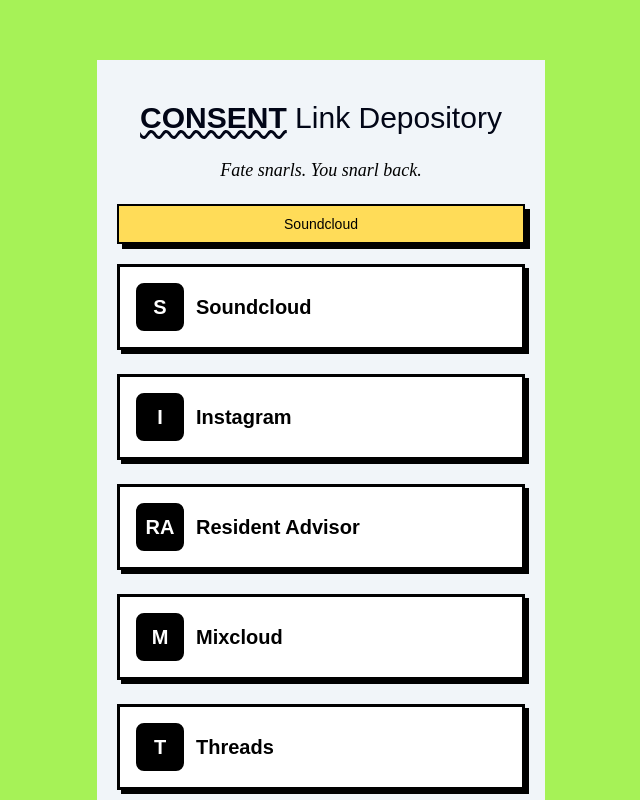
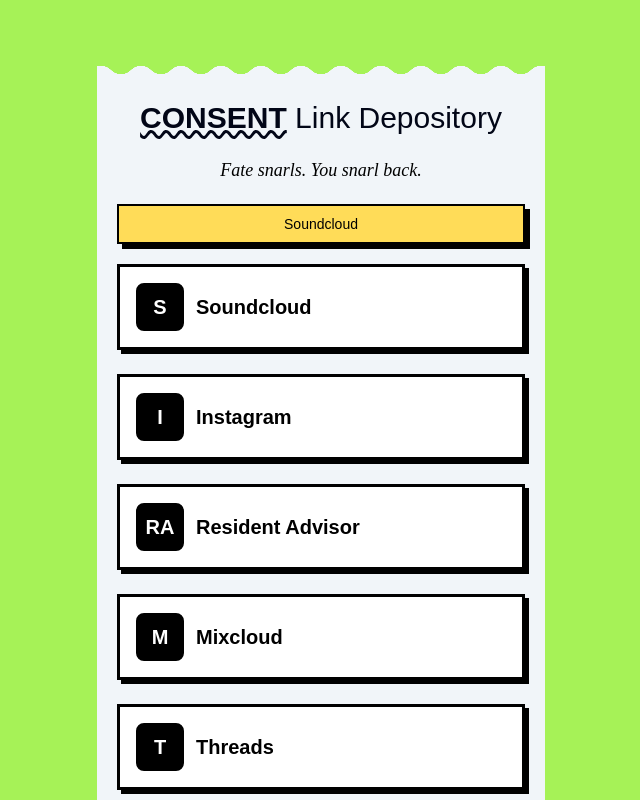
Before and after one commit to antithetic/consent-links, an Astro site: page / in a window 1280 px wide. Shown: the top 800 px of the page, without its empty margins (319-959 px from the left). Built offline with nearby package versions, Linux system fonts and the light colour scheme; Astro itself is replaced by a stand-in of ours; a web font is replaced by a local one.

Commit message:
swirly top border

```diff
--- a/src/styles/links.css
+++ b/src/styles/links.css
@@ -75,3 +75,11 @@
 pre > code {
   white-space: pre;
 }
+
+.container {
+  --mask:
+    radial-gradient(14.14px at 50% 20px,#000 99%,#0000 101%) calc(50% - 20px) 0/40px 100%,
+    radial-gradient(14.14px at 50% -10px,#0000 99%,#000 101%) 50% 10px/40px 100% repeat-x;
+  -webkit-mask: var(--mask);
+          mask: var(--mask);
+}
```
